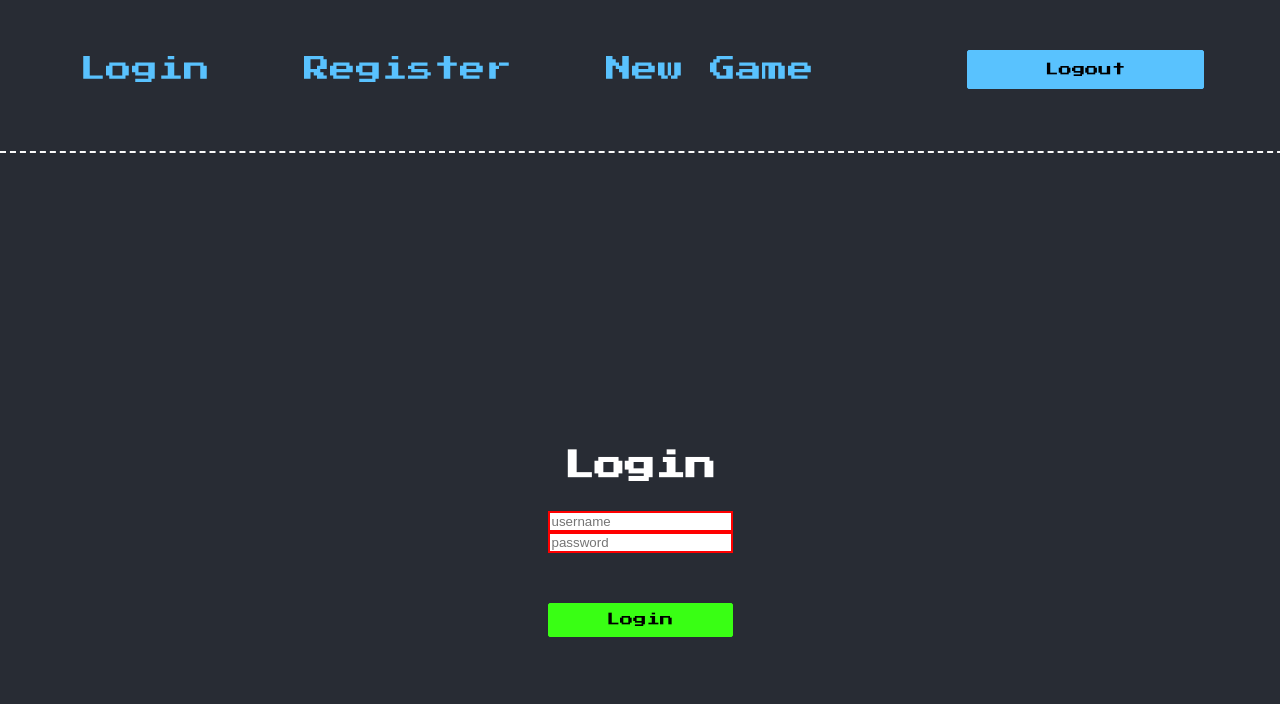
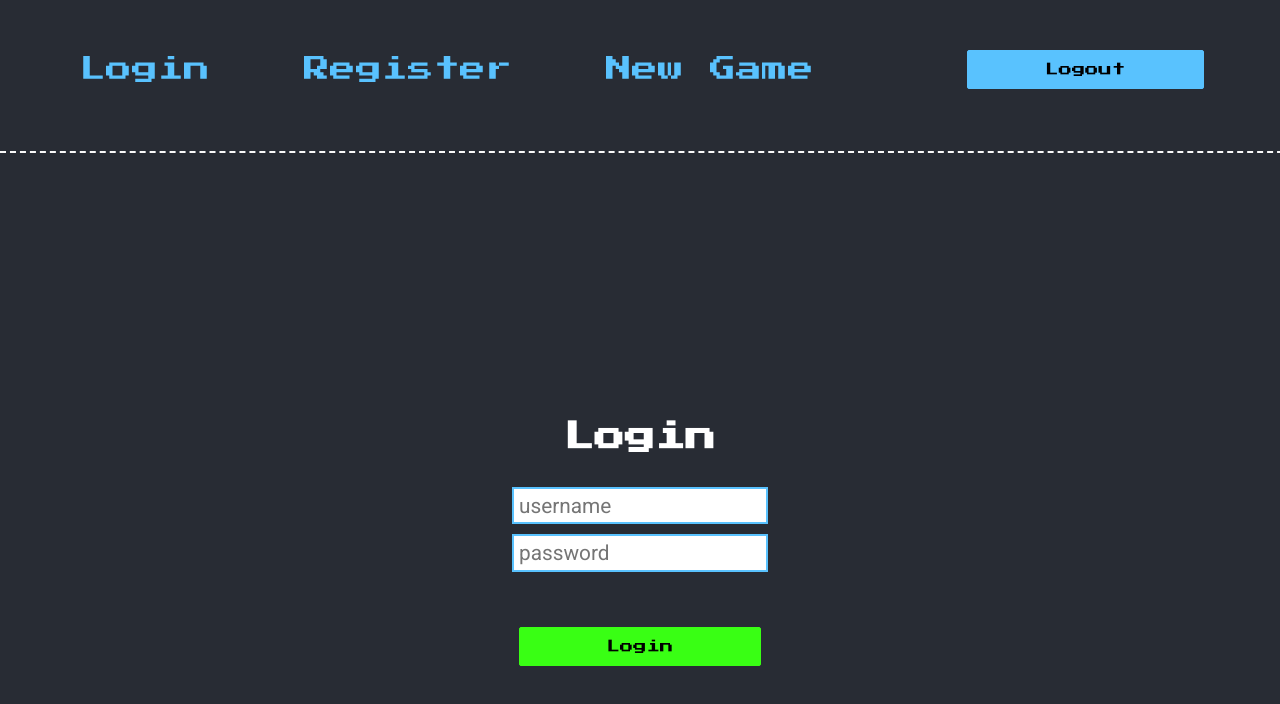
Before and after one commit to team-p21/frontend, a React (Create React App) app in the folder client/: page /login in a window 1280 px wide. Shown: the top 704 px of the page. Built offline with nearby package versions, Linux system fonts and the light colour scheme.

Commit message:
Finished first pass of styling on Login page

```diff
--- a/client/src/auth/Login.jsx
+++ b/client/src/auth/Login.jsx
@@ -12,7 +12,12 @@ const InputContainer = styled.section`
   align-items: center;
 
   input {
-    border: 2px solid red;
+    border: 2px solid #59c2fe;
+    font-family: "Roboto", sans-serif;
+    font-size: 80%;
+    width: 100%;
+    padding: 2%;
+    margin: 2%;
   }
 
   button {
```
